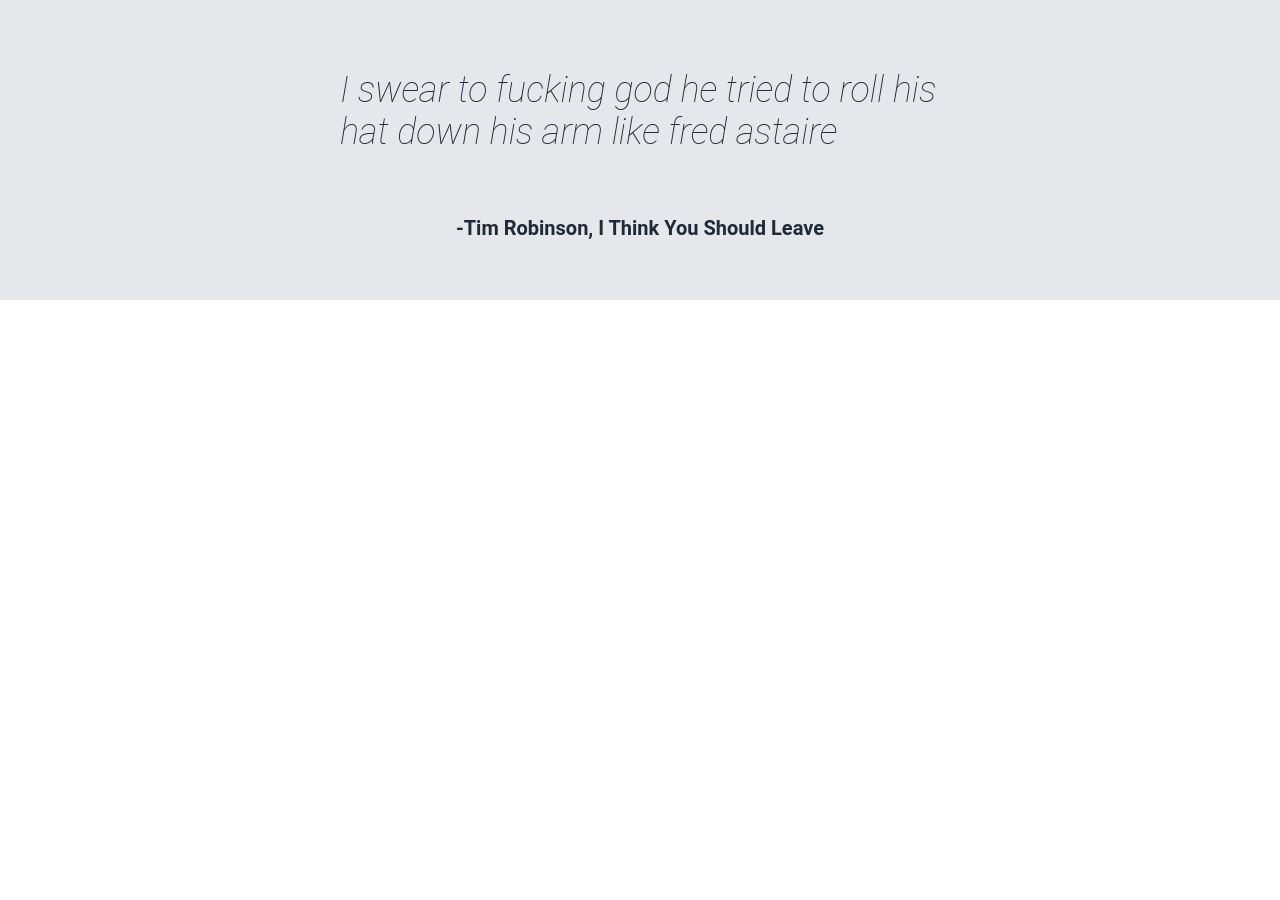
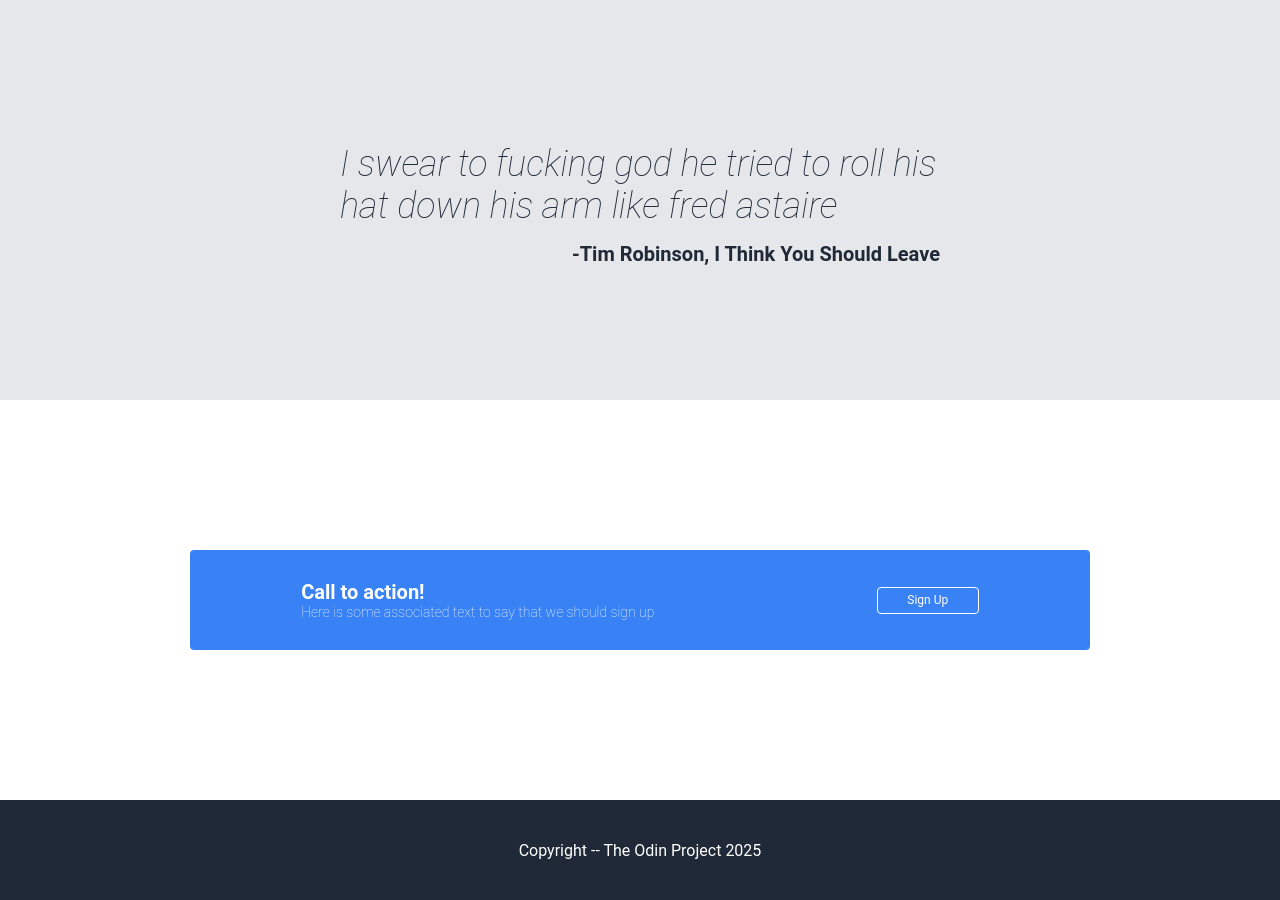
Before and after one commit to joshbean3/css-foundations-landing, a plain HTML site: page index.html in a window 1280 px wide. Shown: the part 900-1800 px from the top of the page. Before the commit the page ends 1200 px from the top, so only its background shows below. Drawn offline with Linux system fonts and the light colour scheme.

Commit message:
Complete first shell of entire site

```diff
--- a/index.html
+++ b/index.html
@@ -19,7 +19,7 @@
                 <div class = "fronttext">
                     <h1 class="main-text">This Awesome Website</h1>
                     <h2 class="sub-text">There are some words here. I'm not sure why, but I feel like there should be some words here. My name is Josh</h2>
-                    <button>Sign Up</button>
+                    <button class="mainsignup">Sign Up</button>
                 </div>
                 <img src="./images/detroitguy.jpg" alt="Picture of Detroit Guy" height="100" width="auto" class = "detroitguy" >
             </div>
@@ -53,6 +53,20 @@
         </div>
         <div class="quotesection">
             <h3 class="quote">I swear to fucking god he tried to roll his hat down his arm like fred astaire</h3>
-            <h4 class="source">-Tim Robinson, I Think You Should Leave</h4>
+            <div class="source-container">
+                <h4 class="source">-Tim Robinson, I Think You Should Leave</h4>
+            </div>
+        </div>
+        <div class="signup">
+            <div class="bluebox">
+                <div class="bluetext">
+                    <p class="action">Call to action!</p>
+                    <p class="subaction">Here is some associated text to say that we should sign up</p>
+                </div>
+            <button class="signupbutton">Sign Up</button>
+            </div>
+        </div>
+        <div class="footer">
+            <p class="closing">Copyright -- The Odin Project 2025</p>
         </div>
     </body>
--- a/style.css
+++ b/style.css
@@ -96,7 +96,6 @@
     color: white;
     border-radius: 4px;
     cursor: pointer;
-
 }
 
 .detroitguy {
@@ -151,7 +150,7 @@
 }
 
 .quotesection {
-    height:300px;
+    height:400px;
     background-color: #E5E7EB;
     display: flex;
     flex-direction: column;
@@ -165,11 +164,82 @@
     font-weight: lighter;
     color: #1f2937;
     width: 600px;
+    height: auto;
+}
+
+.source-container {
+    width:600px;
+    display: flex;
+    justify-content: flex-end;
+    height: 30px;
 }
 
 .source {
     font-size: 20px;
     font-style: bold;
     color: #1f2937;
-    justify-self: flex-end;
+    align-self: end;
 }
+
+.signup {
+    height:400px;
+    background-color: white;
+    display: flex;
+    flex-direction: column;
+    align-items: center;
+    justify-content: center;
+    flex-wrap: wrap;
+}
+
+
+.bluebox {
+    display: flex;
+    height: 100px;
+    width: 900px;
+    background-color: #3882f6;
+    border-radius: 4px;
+    justify-content: space-around;
+    align-items: center;
+}
+
+.action {
+    font-size: 20px;
+    font-weight: 700;
+    color: white;
+    margin: 0px 0px 0px;
+}
+
+.subaction {
+    font-size: 14px;
+    color: white;
+    margin: 0px 0px 0px;
+    font-weight: 100;
+}
+
+.signupbutton {
+    all: unset;
+    text-align: center;
+    font-size: 12px;
+    width: 100px;
+    height: 25px;
+    margin: 10px 0px;
+    color: white;
+    border: solid white;
+    border-width: .1rem;
+    border-radius: 4px;
+    cursor: pointer;
+}
+
+.footer {
+    height:100px;
+    background-color: #1f2937;
+    display: flex;
+    flex-direction: column;
+    align-items: center;
+    justify-content: center;
+    flex-wrap: wrap;
+}
+
+.closing {
+    color: white;
+}
```
